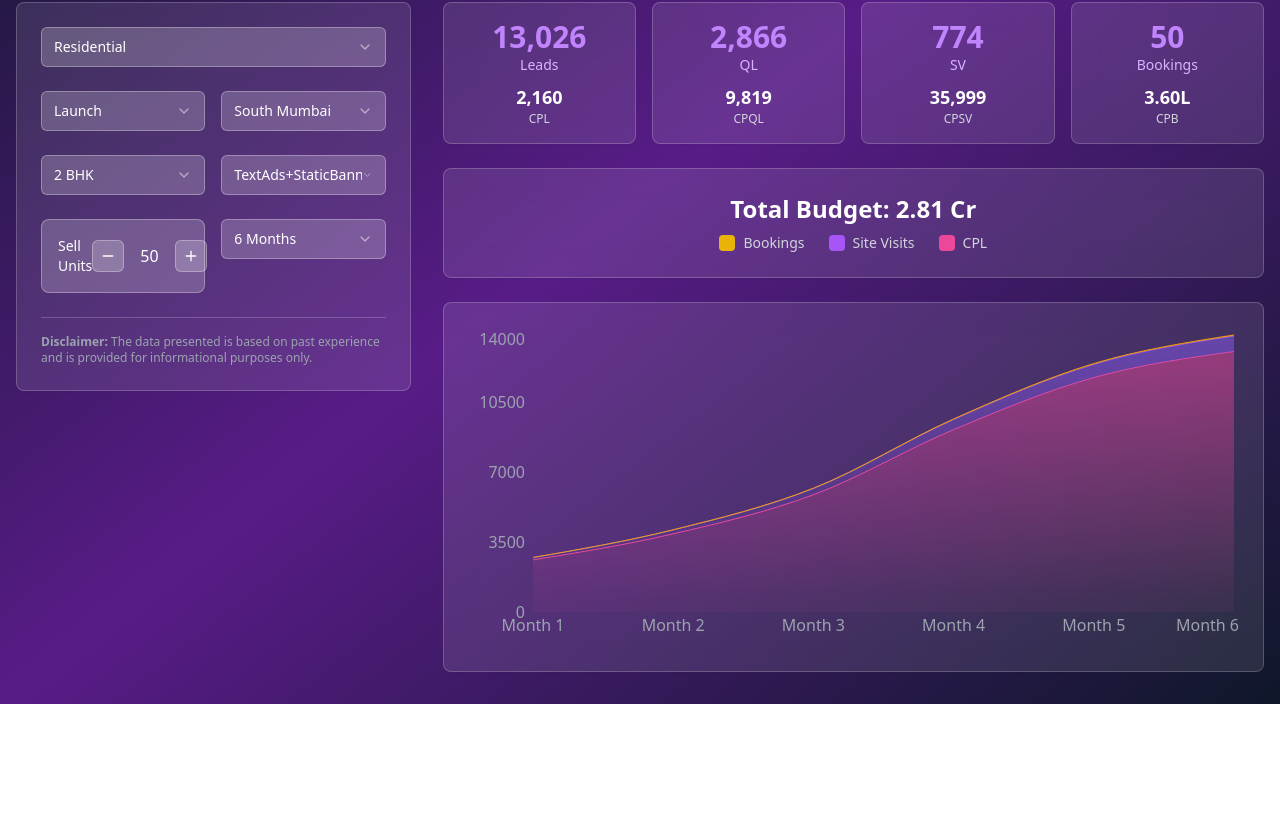
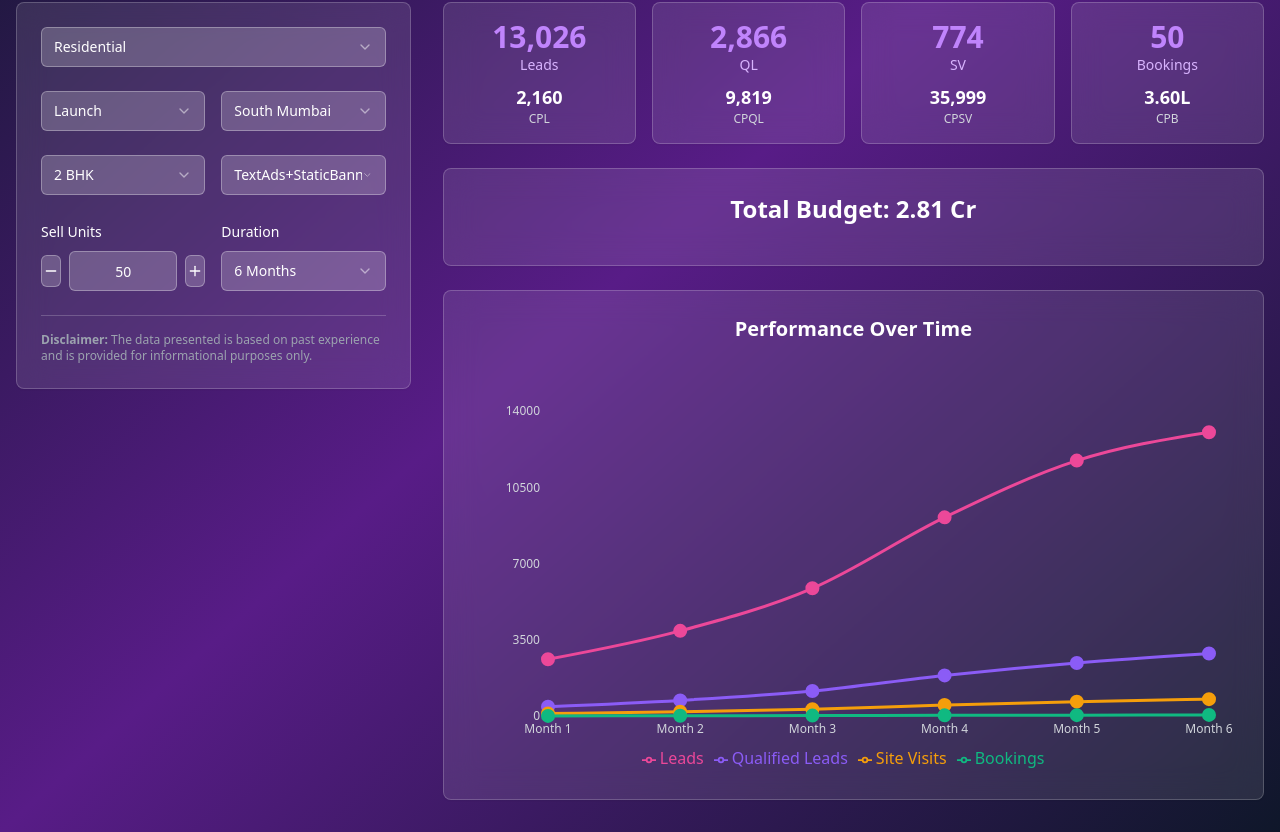
Before and after one commit to Rootcoderafk/realatte-visualizer-chart, a React (Vite) app: page / in a window 1280 px wide. Shown: the part 310-1142 px from the top of the page. Before the commit the page ends 1014 px from the top, so only its background shows below. Built offline with nearby package versions, Linux system fonts and the light colour scheme.

Commit message:
Fix: Improve graph and sell units input
- Make the graph update dynamically.
- Improve the UI/UX of the graph.
- Allow the user to write in the sell units box.

```diff
--- a/src/components/LeadCalculator.tsx
+++ b/src/components/LeadCalculator.tsx
@@ -3,7 +3,8 @@ import React, { useState, useEffect } from 'react';
 import { Card, CardContent, CardHeader } from '@/components/ui/card';
 import { Select, SelectContent, SelectItem, SelectTrigger, SelectValue } from '@/components/ui/select';
 import { Button } from '@/components/ui/button';
-import { AreaChart, Area, XAxis, YAxis, ResponsiveContainer, PieChart, Pie, Cell } from 'recharts';
+import { Input } from '@/components/ui/input';
+import { LineChart, Line, XAxis, YAxis, ResponsiveContainer, Tooltip, Legend, BarChart, Bar } from 'recharts';
 import { Plus, Minus } from 'lucide-react';
 
 interface Metrics {
@@ -76,19 +77,18 @@ const LeadCalculator = () => {
   }, [propertyType, launchType, location, bhk, marketingChannels, sellUnits, duration]);
 
   const chartData = [
-    { month: 'Month 1', bookings: Math.round(metrics.bookings * 0.1), siteVisits: Math.round(metrics.siteVisits * 0.15), cpl: Math.round(metrics.leads * 0.2) },
-    { month: 'Month 2', bookings: Math.round(metrics.bookings * 0.2), siteVisits: Math.round(metrics.siteVisits * 0.25), cpl: Math.round(metrics.leads * 0.3) },
-    { month: 'Month 3', bookings: Math.round(metrics.bookings * 0.35), siteVisits: Math.round(metrics.siteVisits * 0.4), cpl: Math.round(metrics.leads * 0.45) },
-    { month: 'Month 4', bookings: Math.round(metrics.bookings * 0.6), siteVisits: Math.round(metrics.siteVisits * 0.65), cpl: Math.round(metrics.leads * 0.7) },
-    { month: 'Month 5', bookings: Math.round(metrics.bookings * 0.8), siteVisits: Math.round(metrics.siteVisits * 0.85), cpl: Math.round(metrics.leads * 0.9) },
-    { month: 'Month 6', bookings: metrics.bookings, siteVisits: metrics.siteVisits, cpl: metrics.leads }
+    { month: 'Month 1', leads: Math.round(metrics.leads * 0.2), qualifiedLeads: Math.round(metrics.qualifiedLeads * 0.15), siteVisits: Math.round(metrics.siteVisits * 0.15), bookings: Math.round(metrics.bookings * 0.1) },
+    { month: 'Month 2', leads: Math.round(metrics.leads * 0.3), qualifiedLeads: Math.round(metrics.qualifiedLeads * 0.25), siteVisits: Math.round(metrics.siteVisits * 0.25), bookings: Math.round(metrics.bookings * 0.2) },
+    { month: 'Month 3', leads: Math.round(metrics.leads * 0.45), qualifiedLeads: Math.round(metrics.qualifiedLeads * 0.4), siteVisits: Math.round(metrics.siteVisits * 0.4), bookings: Math.round(metrics.bookings * 0.35) },
+    { month: 'Month 4', leads: Math.round(metrics.leads * 0.7), qualifiedLeads: Math.round(metrics.qualifiedLeads * 0.65), siteVisits: Math.round(metrics.siteVisits * 0.65), bookings: Math.round(metrics.bookings * 0.6) },
+    { month: 'Month 5', leads: Math.round(metrics.leads * 0.9), qualifiedLeads: Math.round(metrics.qualifiedLeads * 0.85), siteVisits: Math.round(metrics.siteVisits * 0.85), bookings: Math.round(metrics.bookings * 0.8) },
+    { month: 'Month 6', leads: metrics.leads, qualifiedLeads: metrics.qualifiedLeads, siteVisits: metrics.siteVisits, bookings: metrics.bookings }
   ];
 
-  const pieData = [
-    { name: 'Bookings', value: metrics.bookings * metrics.cpb, color: '#f59e0b' },
-    { name: 'Site Visits', value: metrics.siteVisits * metrics.cpsv, color: '#8b5cf6' },
-    { name: 'CPL', value: metrics.leads * metrics.cpl, color: '#ec4899' }
-  ];
+  const handleSellUnitsChange = (e: React.ChangeEvent<HTMLInputElement>) => {
+    const value = parseInt(e.target.value) || 0;
+    setSellUnits(Math.max(1, value));
+  };
 
   return (
     <div className="min-h-screen bg-gradient-to-br from-slate-900 via-purple-900 to-slate-900">
@@ -180,11 +180,10 @@ const LeadCalculator = () => {
                   </Select>
                 </div>
 
-                {/* Sell Units Counter */}
+                {/* Sell Units Input and Duration */}
                 <div className="grid grid-cols-2 gap-4">
-                  <div className="bg-white/20 border border-white/30 rounded-lg p-4">
-                    <div className="flex items-center justify-between">
-                      <span className="text-white text-sm">Sell Units</span>
+                  <div className="space-y-2">
+                    <label className="text-white text-sm font-medium">Sell Units</label>
                     <div className="flex items-center gap-2">
                       <Button
                         size="sm"
@@ -194,7 +193,13 @@ const LeadCalculator = () => {
                       >
                         <Minus className="h-4 w-4" />
                       </Button>
-                        <span className="text-white font-medium mx-2">{sellUnits}</span>
+                      <Input
+                        type="number"
+                        value={sellUnits}
+                        onChange={handleSellUnitsChange}
+                        min="1"
+                        className="bg-white/20 border-white/30 text-white text-center font-medium [appearance:textfield] [&::-webkit-outer-spin-button]:appearance-none [&::-webkit-inner-spin-button]:appearance-none"
+                      />
                       <Button
                         size="sm"
                         variant="outline"
@@ -205,8 +210,9 @@ const LeadCalculator = () => {
                       </Button>
                     </div>
                   </div>
-                  </div>
 
+                  <div className="space-y-2">
+                    <label className="text-white text-sm font-medium">Duration</label>
                     <Select value={duration} onValueChange={setDuration}>
                       <SelectTrigger className="bg-white/20 border-white/30 text-white">
                         <SelectValue />
@@ -218,6 +224,7 @@ const LeadCalculator = () => {
                         <SelectItem value="12 Months">12 Months</SelectItem>
                       </SelectContent>
                     </Select>
+                  </div>
                 </div>
 
                 <div className="text-xs text-gray-400 pt-4 border-t border-white/20">
@@ -272,71 +279,78 @@ const LeadCalculator = () => {
             <Card className="bg-white/10 backdrop-blur-lg border-white/20">
               <CardContent className="p-6">
                 <div className="text-center">
-                  <div className="text-2xl font-bold text-white mb-2">
+                  <div className="text-2xl font-bold text-white mb-4">
                     Total Budget: {(metrics.totalBudget / 10000000).toFixed(2)} Cr
-                  </div>
-                  <div className="flex justify-center gap-6 text-sm">
-                    <div className="flex items-center gap-2">
-                      <div className="w-4 h-4 bg-yellow-500 rounded"></div>
-                      <span className="text-gray-300">Bookings</span>
-                    </div>
-                    <div className="flex items-center gap-2">
-                      <div className="w-4 h-4 bg-purple-500 rounded"></div>
-                      <span className="text-gray-300">Site Visits</span>
-                    </div>
-                    <div className="flex items-center gap-2">
-                      <div className="w-4 h-4 bg-pink-500 rounded"></div>
-                      <span className="text-gray-300">CPL</span>
-                    </div>
                   </div>
                 </div>
               </CardContent>
             </Card>
 
-            {/* Chart */}
+            {/* Enhanced Chart */}
             <Card className="bg-white/10 backdrop-blur-lg border-white/20">
+              <CardHeader>
+                <h3 className="text-xl font-bold text-white text-center">Performance Over Time</h3>
+              </CardHeader>
               <CardContent className="p-6">
-                <div className="h-80">
+                <div className="h-96">
                   <ResponsiveContainer width="100%" height="100%">
-                    <AreaChart data={chartData}>
-                      <defs>
-                        <linearGradient id="colorBookings" x1="0" y1="0" x2="0" y2="1">
-                          <stop offset="5%" stopColor="#f59e0b" stopOpacity={0.8}/>
-                          <stop offset="95%" stopColor="#f59e0b" stopOpacity={0.1}/>
-                        </linearGradient>
-                        <linearGradient id="colorSiteVisits" x1="0" y1="0" x2="0" y2="1">
-                          <stop offset="5%" stopColor="#8b5cf6" stopOpacity={0.8}/>
-                          <stop offset="95%" stopColor="#8b5cf6" stopOpacity={0.1}/>
-                        </linearGradient>
-                        <linearGradient id="colorCPL" x1="0" y1="0" x2="0" y2="1">
-                          <stop offset="5%" stopColor="#ec4899" stopOpacity={0.8}/>
-                          <stop offset="95%" stopColor="#ec4899" stopOpacity={0.1}/>
-                        </linearGradient>
-                      </defs>
-                      <XAxis dataKey="month" axisLine={false} tickLine={false} tick={{ fill: '#9ca3af' }} />
-                      <YAxis axisLine={false} tickLine={false} tick={{ fill: '#9ca3af' }} />
-                      <Area
+                    <LineChart data={chartData} margin={{ top: 20, right: 30, left: 20, bottom: 5 }}>
+                      <XAxis
+                        dataKey="month"
+                        axisLine={false}
+                        tickLine={false}
+                        tick={{ fill: '#d1d5db', fontSize: 12 }}
+                      />
+                      <YAxis
+                        axisLine={false}
+                        tickLine={false}
+                        tick={{ fill: '#d1d5db', fontSize: 12 }}
+                      />
+                      <Tooltip
+                        contentStyle={{
+                          backgroundColor: 'rgba(255, 255, 255, 0.1)',
+                          border: '1px solid rgba(255, 255, 255, 0.2)',
+                          borderRadius: '8px',
+                          backdropFilter: 'blur(10px)',
+                          color: 'white'
+                        }}
+                      />
+                      <Legend
+                        wrapperStyle={{ color: 'white' }}
+                      />
+                      <Line
                         type="monotone"
-                        dataKey="cpl"
-                        stackId="1"
+                        dataKey="leads"
                         stroke="#ec4899"
-                        fill="url(#colorCPL)"
+                        strokeWidth={3}
+                        dot={{ fill: '#ec4899', strokeWidth: 2, r: 6 }}
+                        name="Leads"
                       />
-                      <Area
+                      <Line
+                        type="monotone"
+                        dataKey="qualifiedLeads"
+                        stroke="#8b5cf6"
+                        strokeWidth={3}
+                        dot={{ fill: '#8b5cf6', strokeWidth: 2, r: 6 }}
+                        name="Qualified Leads"
+                      />
+                      <Line
                         type="monotone"
                         dataKey="siteVisits"
-                        stackId="1"
-                        stroke="#8b5cf6"
-                        fill="url(#colorSiteVisits)"
+                        stroke="#f59e0b"
+                        strokeWidth={3}
+                        dot={{ fill: '#f59e0b', strokeWidth: 2, r: 6 }}
+                        name="Site Visits"
                       />
-                      <Area
+                      <Line
                         type="monotone"
                         dataKey="bookings"
-                        stackId="1"
-                        stroke="#f59e0b"
-                        fill="url(#colorBookings)"
+                        stroke="#10b981"
+                        strokeWidth={3}
+                        dot={{ fill: '#10b981', strokeWidth: 2, r: 6 }}
+                        name="Bookings"
                       />
-                    </AreaChart>
+                    </LineChart>
                   </ResponsiveContainer>
                 </div>
               </CardContent>
```
Lines whose indentation alone changed are shown as unchanged.
